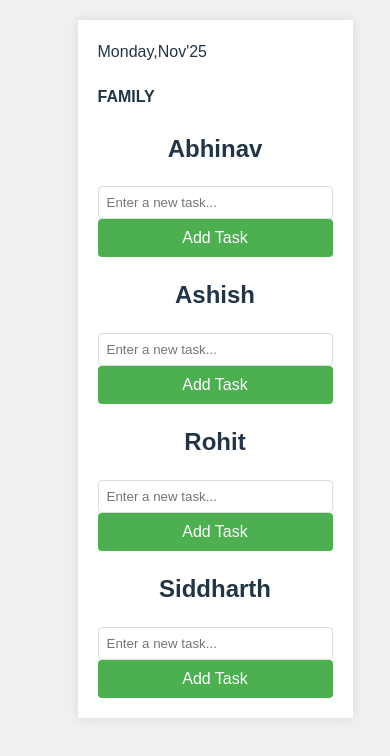
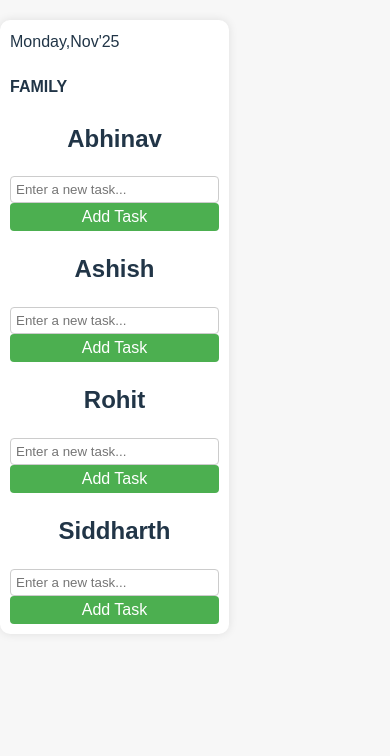
Before and after one commit to abhinav22-X/tikki, a React app in the folder tikki/: page / in a window 390 px wide. Shown: the top 756 px of the page. Built offline with nearby package versions, Linux system fonts and the light colour scheme; the HTML template or start-up script is replaced by a standard one.

Commit message:
basic template with left align

```diff
--- a/tikki/src/Tick/Tikks.css
+++ b/tikki/src/Tick/Tikks.css
@@ -2,25 +2,26 @@ body {
 	margin: 0;
 	padding: 0;
 	display: flex;
-	justify-content: center;
+	justify-content: left;
 	align-items: flex-start;
 	min-height: 100vh;
 	font-family: Arial, sans-serif;
-	background-color: #f0f0f0;
+	background-color: #f7f7f7; /* Soft gray background */
 }
 
 .container {
 	width: 100%;
 	max-width: 600px;
 	padding: 20px;
-	background-color: white;
+	background-color: #fff; /* White background */
 	box-shadow: 0 0 10px rgba(0, 0, 0, 0.1);
-	margin-top: 20px; /* Add some top margin */
+	margin-top: 20px;
+	border-radius: 10px; /* Rounded corners */
 }
 
 h1 {
 	text-align: center;
-	color: #333;
+	color: #333; /* Dark gray heading */
 }
 
 .input-group {
@@ -31,12 +32,13 @@ label {
 	display: block;
 	margin-bottom: 5px;
 	font-weight: bold;
+	color: #666; /* Medium gray label */
 }
 
 input[type="text"] {
 	width: 100%;
 	padding: 8px;
-	border: 1px solid #ddd;
+	border: 1px solid #ccc; /* Light gray border */
 	border-radius: 4px;
 	box-sizing: border-box;
 }
@@ -45,8 +47,8 @@ button {
 	display: block;
 	width: 100%;
 	padding: 10px;
-	background-color: #4caf50;
-	color: white;
+	background-color: #4caf50; /* Green button */
+	color: #fff; /* White button text */
 	border: none;
 	border-radius: 4px;
 	cursor: pointer;
@@ -54,7 +56,7 @@ button {
 }
 
 button:hover {
-	background-color: #45a049;
+	background-color: #3e8e41; /* Darker green hover */
 }
 
 #tikList {
@@ -63,18 +65,31 @@ button:hover {
 }
 
 .tik-item {
-	background-color: #f9f9f9;
-	border: 1px solid #ddd;
+	background-color: #f9f9f9; /* Light gray background */
+	border: 1px solid #ddd; /* Light gray border */
 	padding: 10px;
 	margin-bottom: 10px;
 	border-radius: 4px;
 }
 
 .tik-item button {
-	background-color: #f44336;
+	background-color: #f44336; /* Red button */
 	margin-top: 5px;
 }
 
 .tik-item button:hover {
-	background-color: #d32f2f;
+	background-color: #d32f2f; /* Darker red hover */
 }
+
+/* Mobile responsiveness */
+@media (max-width: 768px) {
+	.container {
+		padding: 10px;
+	}
+	input[type="text"] {
+		padding: 5px;
+	}
+	button {
+		padding: 5px;
+	}
+}
```
